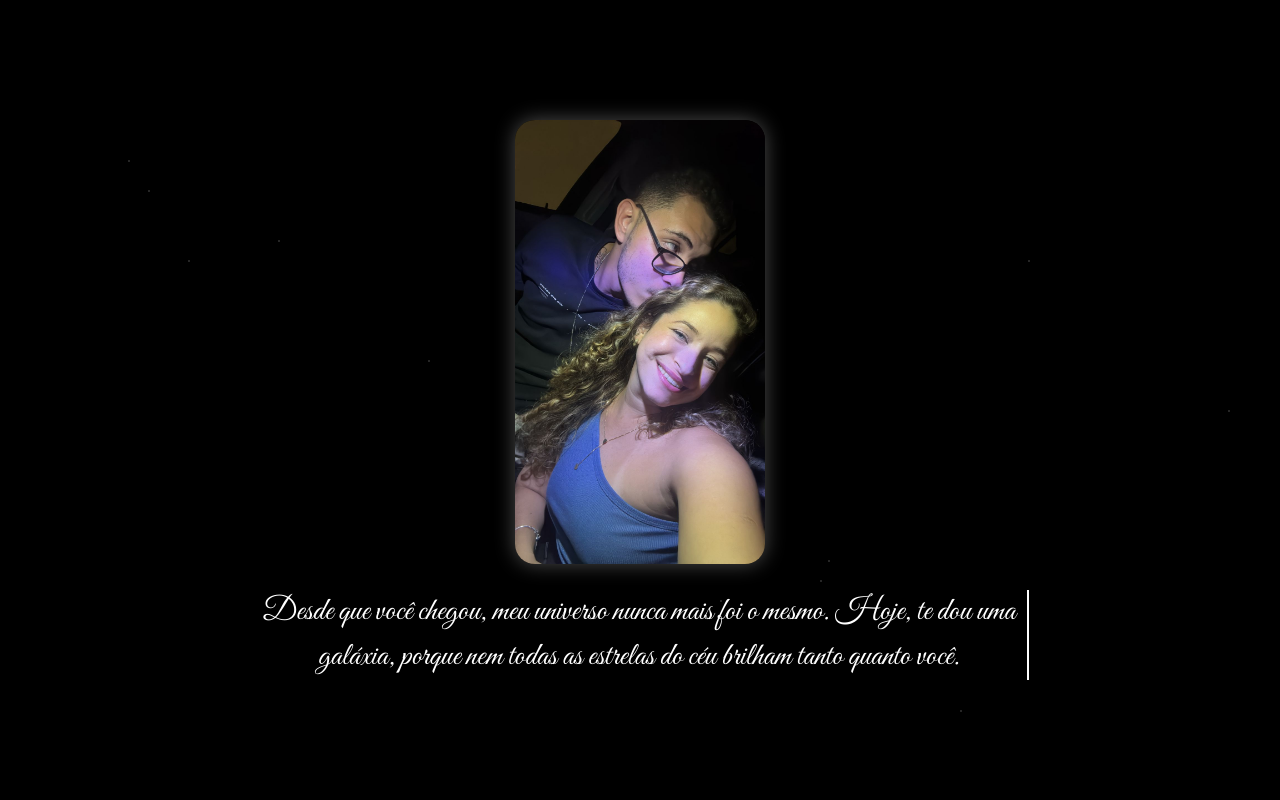
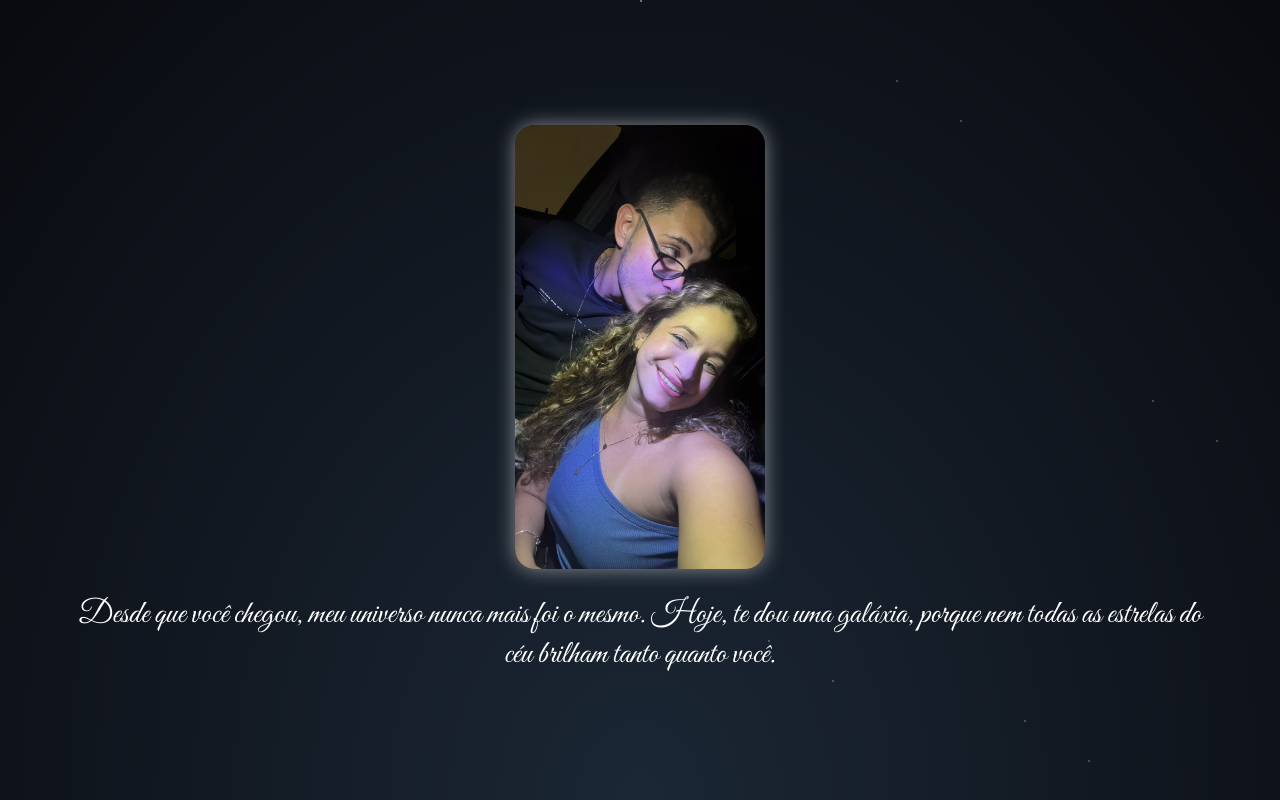
Before and after one commit to CelanteDavyd/Furiosa, a plain HTML site: page index.html in a window 1280 px wide. Drawn offline with Linux system fonts and the light colour scheme.

Commit message:
Fundo com estrelas animadas e texto fixo para celular

```diff
--- a/index.html
+++ b/index.html
@@ -2,10 +2,11 @@
 <html lang="pt-BR">
 <head>
   <meta charset="UTF-8" />
-  <meta name="viewport" content="width=device-width, initial-scale=1.0" />
+  <meta name="viewport" content="width=device-width, initial-scale=1.0"/>
   <title>Furiosa 💖</title>
   <style>
     @import url('https://fonts.googleapis.com/css2?family=Great+Vibes&display=swap');
+
     * {
       margin: 0;
       padding: 0;
@@ -13,7 +14,7 @@
     }
 
     body {
-      background: black;
+      background: radial-gradient(ellipse at bottom, #1b2735 0%, #090a0f 100%);
       overflow: hidden;
       font-family: 'Great Vibes', cursive;
       display: flex;
@@ -23,143 +24,97 @@
       height: 100vh;
       color: white;
       text-align: center;
-      padding: 10px;
+      position: relative;
     }
 
-    .stars::before,
-    .stars::after {
+    .stars {
+      position: absolute;
+      width: 100%;
+      height: 100%;
+      background: transparent;
+      pointer-events: none;
+      z-index: 0;
+    }
+
+    .stars::before, .stars::after {
       content: '';
       position: absolute;
       width: 2px;
       height: 2px;
       background: white;
       border-radius: 50%;
-      animation: twinkle 2s infinite;
+      animation: twinkle 2s infinite ease-in-out;
     }
 
-    .stars {
+    .stars::before {
+      box-shadow:
+        20vw 10vh white,
+        40vw 50vh white,
+        60vw 30vh white,
+        80vw 70vh white,
+        90vw 20vh white,
+        10vw 80vh white,
+        30vw 90vh white;
+    }
+
+    .stars::after {
+      box-shadow:
+        25vw 15vh white,
+        45vw 55vh white,
+        65vw 35vh white,
+        85vw 75vh white,
+        95vw 25vh white,
+        15vw 85vh white,
+        35vw 95vh white;
+    }
+
+    @keyframes twinkle {
+      0%, 100% { opacity: 1; }
+      50% { opacity: 0.3; }
+    }
+
+    .comet {
       position: absolute;
-      width: 100%;
-      height: 100%;
-      pointer-events: none;
+      top: 10%;
+      left: -200px;
+      width: 200px;
+      height: 2px;
+      background: linear-gradient(to right, white, transparent);
+      animation: comet 5s linear infinite;
       z-index: 0;
     }
 
-    .stars::before {
-      left: 10%;
-      top: 20%;
-      box-shadow:
-        20px 30px white,
-        60px 100px white,
-        150px 80px white,
-        300px 200px white,
-        500px 300px white,
-        700px 400px white,
-        900px 100px white,
-        1100px 250px white,
-        1300px 350px white;
-    }
-
-    .stars::after {
-      left: 50%;
-      top: 60%;
-      box-shadow:
-        30px 50px white,
-        80px 120px white,
-        180px 100px white,
-        320px 230px white,
-        520px 330px white,
-        740px 430px white,
-        960px 130px white,
-        1140px 270px white,
-        1340px 370px white;
-    }
-
-    @keyframes twinkle {
-      0%,
-      100% {
-        opacity: 1;
-      }
-      50% {
-        opacity: 0.2;
-      }
-    }
-
-    .comet {
-      background: radial-gradient(white, transparent);
-      width: 200px;
-      height: 2px;
-      top: 30%;
-      left: -200px;
-      position: absolute;
-      animation: comet 5s linear infinite;
-    }
-
     @keyframes comet {
-      0% {
-        transform: translateX(0);
-        opacity: 0;
-      }
-      10% {
-        opacity: 1;
-      }
-      100% {
-        transform: translateX(120vw);
-        opacity: 0;
-      }
+      0% { transform: translateX(0); opacity: 0; }
+      10% { opacity: 1; }
+      100% { transform: translateX(120vw); opacity: 0; }
     }
 
     .photo {
+      z-index: 1;
       margin-bottom: 20px;
-      z-index: 1;
     }
 
     .photo img {
       width: 250px;
-      max-width: 90vw;
       border-radius: 20px;
-      box-shadow: 0 0 20px rgba(255, 255, 255, 0.3);
+      box-shadow: 0 0 20px rgba(255, 255, 255, 0.5);
     }
 
     .message {
       font-size: 2rem;
       max-width: 90%;
-      overflow: hidden;
-      border-right: 2px solid white;
-      animation: typing 8s steps(60, end), blink-caret 0.75s step-end infinite;
       z-index: 1;
-      white-space: normal; /* permite quebra de linha no texto */
-      margin: 0 auto;
-      line-height: 1.4;
     }
 
-    @keyframes typing {
-      from {
-        width: 0;
+    @media (max-width: 600px) {
+      .message {
+        font-size: 1.5rem;
+        padding: 0 10px;
       }
-      to {
-        width: 100%;
-      }
-    }
 
-    @keyframes blink-caret {
-      from,
-      to {
-        border-color: transparent;
-      }
-      50% {
-        border-color: white;
-      }
-    }
-
-    /* Ajuste para telas pequenas */
-    @media (max-width: 480px) {
-      .message {
-        font-size: 1.2rem;
-        animation: typing 8s steps(40, end), blink-caret 0.75s step-end infinite;
-      }
       .photo img {
-        width: 180px;
+        width: 200px;
       }
     }
   </style>
@@ -168,7 +123,7 @@
   <div class="stars"></div>
   <div class="comet"></div>
   <div class="photo">
-    <img src="foto.jpg" alt="Foto do casal" />
+    <img src="foto.jpg" alt="Foto do casal">
   </div>
   <div class="message">
     Desde que você chegou, meu universo nunca mais foi o mesmo. Hoje, te dou uma galáxia, porque nem todas as estrelas do céu brilham tanto quanto você.
```
